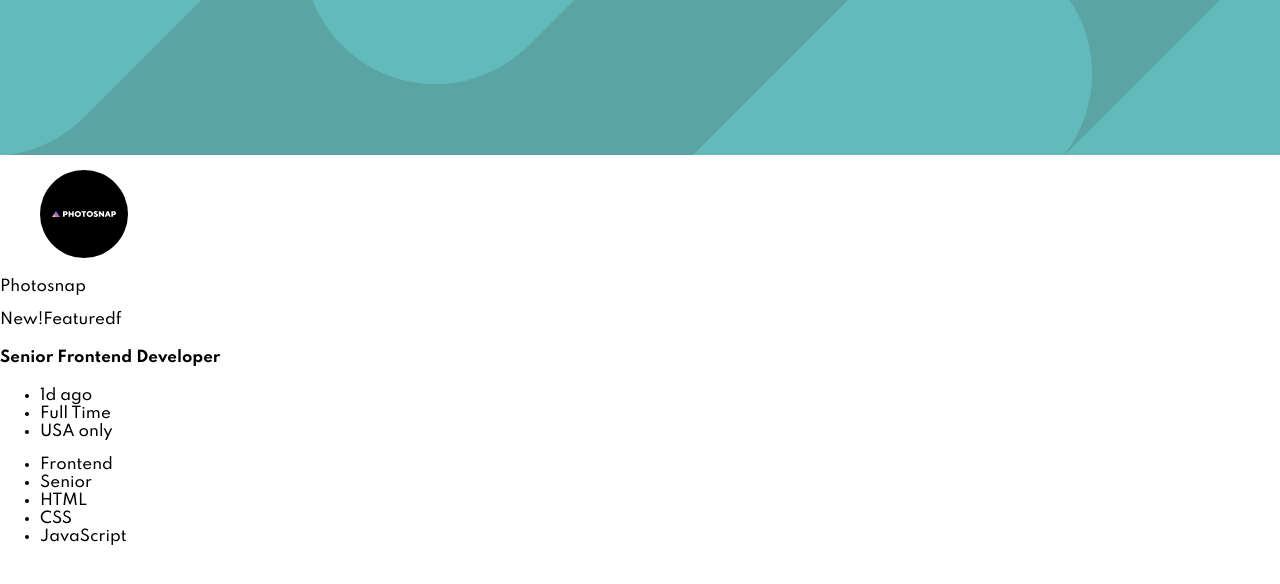
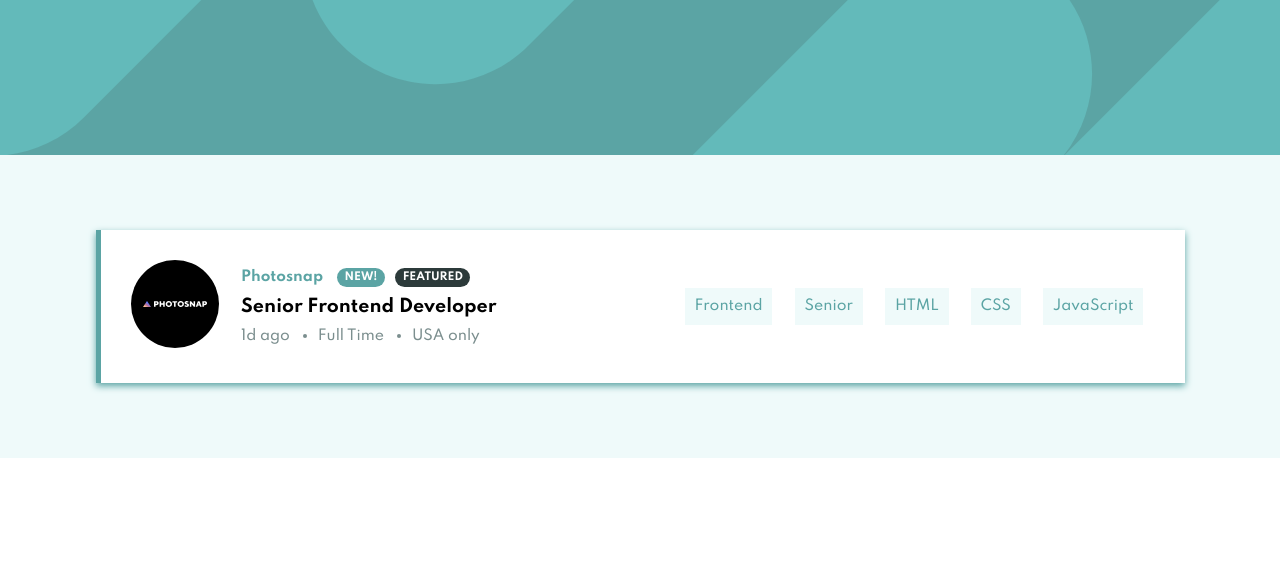
Before and after one commit to macluiggy/static-job-listings-master, a React (Create React App) app: page / in a window 1280 px wide. Shown: the top 584 px of the page. Built offline with nearby package versions, Linux system fonts and the light colour scheme.

Commit message:
targeta terminada

```diff
--- a/src/components/css/template.css
+++ b/src/components/css/template.css
@@ -19,4 +19,102 @@ header {
   background-color: var(--Desaturated_Dark_Cyan);
 }
 
+main {
+  background-color: var(--Light_Grayish_Cyan_Background);
+  padding: 5em 0;
+}
+
+.items {
+  -webkit-box-shadow: 0px 3px 7px var(--Desaturated_Dark_Cyan);
+  -moz-box-shadow: 0px 3px 7px var(--Desaturated_Dark_Cyan);
+  box-shadow: 0px 3px 7px var(--Desaturated_Dark_Cyan);
+  border-left: 5px solid var(--Desaturated_Dark_Cyan);
+  background-color: white;
+  justify-content: space-between;
+  display: flex;
+  padding: 2em;
+  width: 80%;
+  margin: auto;
+}
+.items .logo_description {
+  display: flex;
+  margin: 0;
+  padding: 0;
+}
+.items .logo_description .logo {
+  width: fit-content;
+  height: fit-content;
+  margin: 0 1.5em 0 0;
+}
+.items .logo_description .logo img {
+  width: 100;
+}
+.items .logo_description .description {
+  display: flex;
+  flex-direction: column;
+  justify-content: center;
+}
+.items .logo_description .description .logo_name {
+  display: flex;
+  align-items: center;
+  margin: 0.3em 0;
+}
+.items .logo_description .description .logo_name span {
+  margin-right: 1em;
+}
+.items .logo_description .description .logo_name .logo_name_span {
+  font-size: 14px;
+  font-weight: bolder;
+  color: var(--Desaturated_Dark_Cyan);
+}
+.items .logo_description .description .logo_name .new {
+  background-color: var(--Desaturated_Dark_Cyan);
+  color: white;
+  border-radius: 1em;
+  padding: 0.3em 0.7em;
+  text-transform: uppercase;
+  font-size: 0.7em;
+  font-weight: bold;
+}
+.items .logo_description .description .logo_name .featured {
+  background-color: var(--Very_Dark_Grayish_Cyan);
+  color: white;
+  border-radius: 1em;
+  padding: 0.3em 0.7em;
+  text-transform: uppercase;
+  font-size: 0.7em;
+  font-weight: bold;
+}
+.items .logo_description .description h4 {
+  margin: 0.3em 0;
+  font-size: 1.16em;
+}
+.items .logo_description .description .time_location {
+  margin: 0.3em 0;
+  display: flex;
+  padding: 0;
+}
+.items .logo_description .description .time_location li:first-child {
+  list-style-type: none;
+}
+.items .logo_description .description .time_location li {
+  padding: 0 2em 0 0;
+  color: var(--Dark_Grayish_Cyan);
+  font-size: 0.9333333333em;
+}
+.items .skills {
+  margin: 0;
+  display: flex;
+  align-items: center;
+  list-style-type: none;
+  padding: 0;
+}
+.items .skills li {
+  margin: 0.7rem;
+  padding: 0.7em;
+  background-color: var(--Light_Grayish_Cyan_Background);
+  color: var(--Desaturated_Dark_Cyan);
+  font-size: 0.9333333333em;
+}
+
 /*# sourceMappingURL=template.css.map */
--- a/src/components/main.js
+++ b/src/components/main.js
@@ -11,19 +11,23 @@ export default class Main extends Component {
 	render() {
 		return (<main>
 			<section className="items item1">
-            <div>
+            <div className="logo_description">
                 <figure className="logo">
                     <img src={logo} alt="photosnap logo" />
                 </figure>
-                <p className="photosnap">Photosnap</p>
+                <article class="description">
+                    <div class="logo_name">
+                        <span className="logo_name_span">Photosnap</span>
                         <span className="new">New!</span>
-                <span className="featured">Featured</span>f
+                        <span className="featured">Featured</span>
+                    </div>
                     <h4>Senior Frontend Developer</h4>
                     <ul className="time_location">
                         <li>1d ago</li>
                         <li>Full Time</li>
                         <li>USA only</li>
                     </ul>
+                </article>
             </div>
             <ul className="skills">
                 <li className="role">Frontend</li>
--- /dev/null
+++ b/src/components/sass/_main.scss
@@ -0,0 +1,105 @@
+@import 'mixins';
+
+main {
+	background-color: var(--Light_Grayish_Cyan_Background);
+	padding: 5em 0;
+}
+.items {
+	//@include border(blue);
+	//border: solid;
+	@include box-shadow(0px, 3px, 7px, var(--Desaturated_Dark_Cyan));
+
+	border-left: 5px solid var(--Desaturated_Dark_Cyan);
+	background-color: white;
+	justify-content: space-between;
+	display: flex;
+	padding: 2em;
+	width: 80%;
+	margin: auto;
+	.logo_description {
+		//@include border(gray);
+		display: flex;
+		margin: 0;
+		padding: 0;
+		.logo {
+			//@include border(green);
+			width: fit-content;
+			height: fit-content;
+			margin: 0 1.5em 0 0;
+			img {
+				width: 100;
+			}
+		}
+		.description {
+			display: flex;
+			flex-direction: column;
+			justify-content: center;
+			.logo_name {
+				display: flex;
+				align-items: center;
+				//@include border(red);
+				margin: 0.3em 0;
+				span {
+					margin-right: 1em;
+				}
+				.logo_name_span {
+					font-size: 14px;
+					font-weight: bolder;
+					color: var(--Desaturated_Dark_Cyan);
+				}
+				.new {
+					background-color: var(--Desaturated_Dark_Cyan);
+					color: white;
+					border-radius: 1em;
+					padding: 0.3em 0.7em;
+					text-transform: uppercase;
+					font-size: 0.7em;
+					font-weight: bold;
+				}
+				.featured {
+					background-color: var(--Very_Dark_Grayish_Cyan);
+					color: white;
+					border-radius: 1em;
+					padding: 0.3em 0.7em;
+					text-transform: uppercase;
+					font-size: 0.7em;
+					font-weight: bold;
+				}
+			}
+			h4 {
+				//@include border(orange);
+				margin: 0.3em 0;
+				font-size: 1.16em;
+			}
+			.time_location {
+				margin: 0.3em 0;
+				display: flex;
+				padding: 0;
+				//@include border(violet);
+				li:first-child {
+					list-style-type: none;
+				}
+				li {
+					padding: 0 2em 0 0;
+					color: var(--Dark_Grayish_Cyan);
+					font-size: 0.9333333333333em;
+				}
+			}
+		}
+	}
+	.skills {
+		//@include border(yellow);
+		margin: 0;
+		display: flex;
+		align-items: center;
+		list-style-type: none;
+		padding: 0;
+		li {
+			margin: 0.7rem;
+			padding: 0.7em;
+			background-color: var(--Light_Grayish_Cyan_Background);
+			color: var(--Desaturated_Dark_Cyan);
+			font-size: 0.93333333333333333em;
+		}
+	}
+}
--- a/src/components/sass/_mixins.scss
+++ b/src/components/sass/_mixins.scss
@@ -3,9 +3,9 @@
 }
 
 @mixin box-shadow($x, $y, $blur, $spread_color) {
-	-webkit-box-shadow: $X $y $blur $spread_color;
-	-moz-box-shadow: $X $y $blur $spread_color;
-	box-shadow: $X $y $blur $spread_color;
+	-webkit-box-shadow: $x $y $blur $spread_color;
+	-moz-box-shadow: $x $y $blur $spread_color;
+	box-shadow: $x $y $blur $spread_color;
 }
 
 @mixin filter($function, $val) {
--- a/src/components/sass/template.scss
+++ b/src/components/sass/template.scss
@@ -15,3 +15,4 @@ body {
 	font-family: $spartan;
 }
 @import 'header';
+@import 'main'
```
Also changed, not shown: 1 other file (tests, documents, lock files or other folders). Lines whose indentation alone changed are shown as unchanged.
